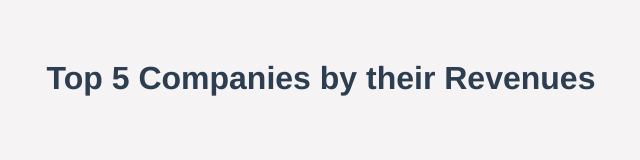
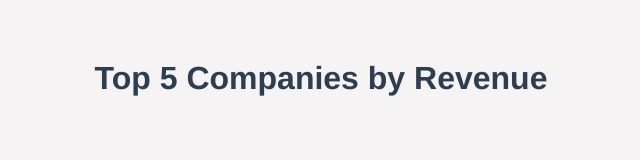
Before and after one commit to SailaxmmiKalwa/vue, a Vue app: page / in a window 1280 px wide. Shown: the top 160 px of the page, without its empty margins (319-959 px from the left). Built offline with nearby package versions, Linux system fonts and the light colour scheme; no server answers.

Commit message:
Update topHero.vue

```diff
--- a/src/components/topHero.vue
+++ b/src/components/topHero.vue
@@ -1,6 +1,6 @@
 <template>
     <div class="container">
-        <h1>Top 5 Companies by their Revenues</h1>
+        <h1>Top 5 Companies by Revenue</h1>
     </div>
 </template>
 <style scoped>
```
